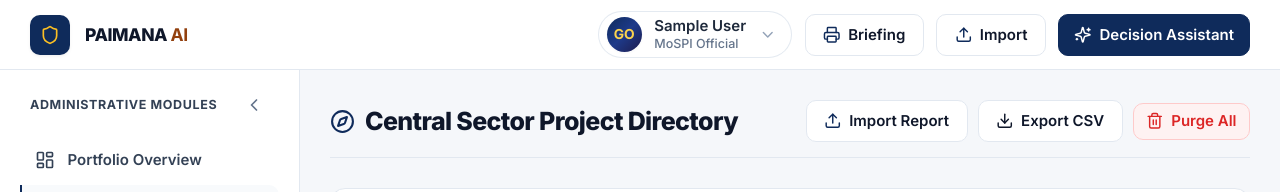
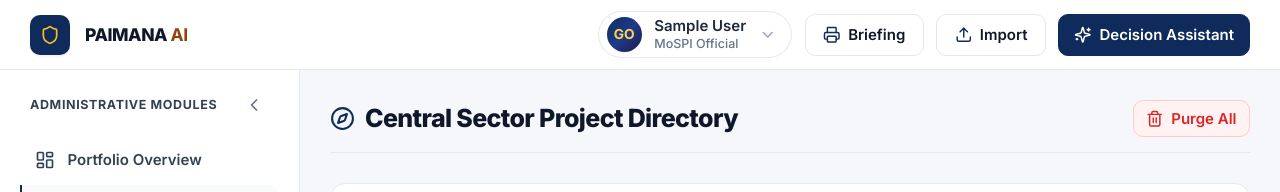
Before and after one commit to Ayushmaurya00/SIH_PAIMANA, a React (Vite) app in the folder frontend/: page /explorer in a window 1280 px wide. Shown: the top 192 px of the page. Built offline with nearby package versions, Linux system fonts and the light colour scheme; no server answers; sample sign-in values are in the browser's storage; the HTML template or start-up script is replaced by a standard one.

Commit message:
feat(explorer): remove Import Report and Export CSV buttons from central directory

```diff
--- a/frontend/src/pages/ExplorerPage.jsx
+++ b/frontend/src/pages/ExplorerPage.jsx
@@ -1,8 +1,7 @@
 import React, { useState, useEffect } from 'react';
 import { useSearchParams } from 'react-router-dom';
-import { Compass, Upload, Download, Trash2 } from 'lucide-react';
-import { getProjects, getFilterOptions, deleteProject, clearAllProjects, getRiskReportExportUrl } from '../api/client';
-import ImportModal from '../components/ImportModal';
+import { Compass, Trash2 } from 'lucide-react';
+import { getProjects, getFilterOptions, deleteProject, clearAllProjects } from '../api/client';
 import LoadingSkeleton from '../components/LoadingSkeleton';
 import EmptyState from '../components/EmptyState';
 import { ExplorerFilters } from '../components/explorer/ExplorerFilters';
@@ -13,7 +12,6 @@ import StatusModal from '../components/StatusModal';
 
 export const ExplorerPage = () => {
   const [searchParams, setSearchParams] = useSearchParams();
-  const [isImportOpen, setIsImportOpen] = useState(false);
   const [isPurgeOpen, setIsPurgeOpen] = useState(false);
   const [isPurging, setIsPurging] = useState(false);
   const [statusModal, setStatusModal] = useState({ isOpen: false, type: 'success', title: '', message: '' });
@@ -126,14 +124,6 @@ export const ExplorerPage = () => {
           </h1>
         </div>
         <div className="flex items-center gap-2 flex-wrap">
-          <button onClick={() => setIsImportOpen(true)} aria-label="Import Flash Report or Telemetry" className="btn-secondary text-xs flex items-center gap-1.5 cursor-pointer">
-            <Upload className="w-3.5 h-3.5 text-primary-sovereign" aria-hidden="true" />
-            <span>Import Report</span>
-          </button>
-          <button onClick={() => window.open(getRiskReportExportUrl(), '_blank')} aria-label="Export Project Risk Report CSV" className="btn-secondary text-xs flex items-center gap-1.5 cursor-pointer">
-            <Download className="w-3.5 h-3.5" aria-hidden="true" />
-            <span>Export CSV</span>
-          </button>
           <button onClick={() => setIsPurgeOpen(true)} aria-label="Purge all project records" className="px-2.5 py-1.5 rounded-lg text-xs font-semibold text-status-critical bg-red-50 hover:bg-status-critical hover:text-white border border-red-200 transition-colors flex items-center gap-1.5 cursor-pointer">
             <Trash2 className="w-3.5 h-3.5" aria-hidden="true" />
             <span>Purge All</span>
@@ -162,7 +152,6 @@ export const ExplorerPage = () => {
         </>
       )}
 
-      <ImportModal isOpen={isImportOpen} onClose={() => setIsImportOpen(false)} onImportSuccess={() => window.location.reload()} />
       <PurgeConfirmModal isOpen={isPurgeOpen} onClose={() => setIsPurgeOpen(false)} onConfirm={handleConfirmPurge} loading={isPurging} />
       <StatusModal
         isOpen={statusModal.isOpen}
```
